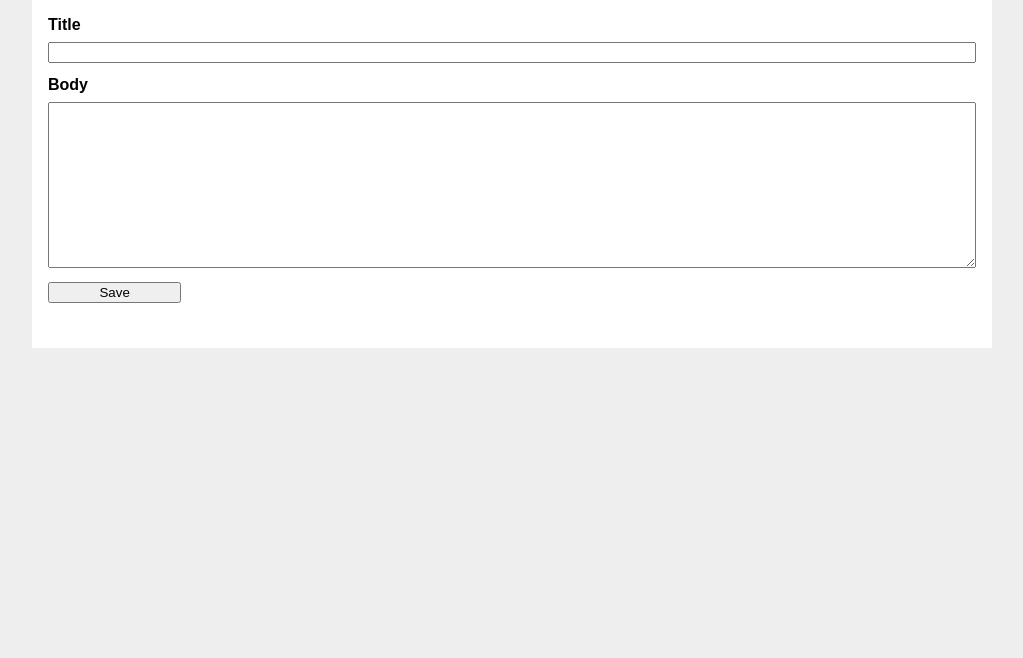
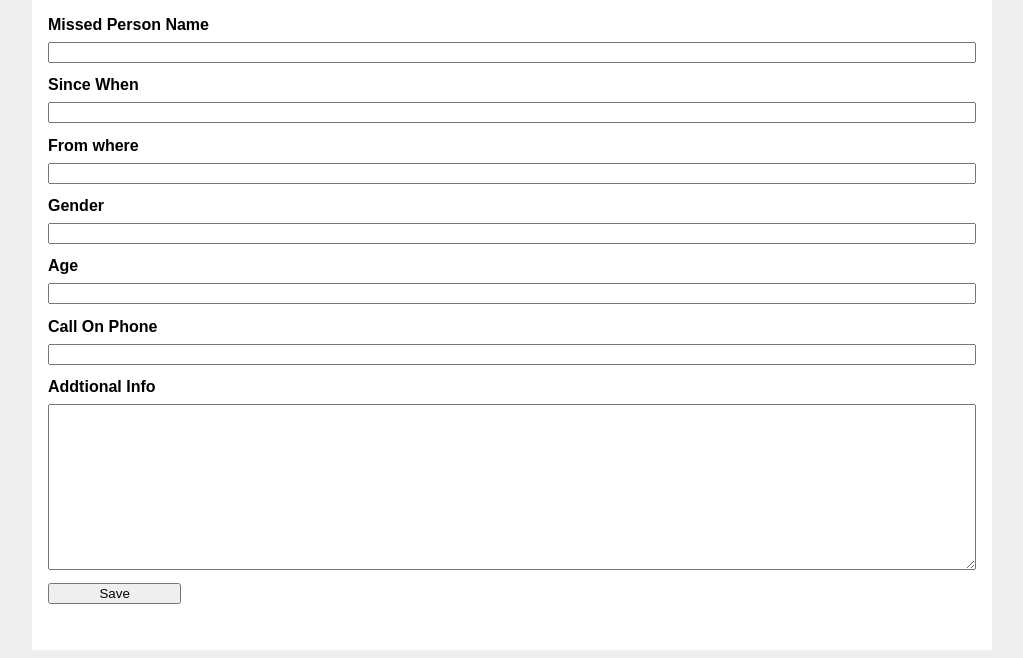
Before and after one commit to eyoul/missing_person, a Flask app: template missing/templates/blog/create.html in a window 1280 px wide. Shown: the part 98-756 px from the top of the page, without its empty margins (128-1151 px from the left). Run offline with Flask 3, Linux system fonts and the light colour scheme; the template is opened without the code that fills it, so the values that code supplies are empty.

Commit message:
update postes

```diff
--- a/missing/auth.py
+++ b/missing/auth.py
@@ -36,7 +36,7 @@ def register():
             try:
                 db.execute(
                     "INSERT INTO user (finder_name, phone, finder_location, email, password) VALUES (?, ?, ?, ?, ?)",
-                    (email, phone, finder_location, finder_name, generate_password_hash(password)),
+                    ( phone, finder_location, finder_name, email, generate_password_hash(password)),
                 )
                 db.commit()
             except db.IntegrityError:
--- a/missing/templates/blog/create.html
+++ b/missing/templates/blog/create.html
@@ -6,10 +6,20 @@
 
 {% block content %}
   <form method="post">
-    <label for="title">Title</label>
-    <input name="title" id="title" value="{{ request.form['title'] }}" required>
-    <label for="body">Body</label>
-    <textarea name="body" id="body">{{ request.form['body'] }}</textarea>
+    <label for="title">Missed Person Name</label>
+    <input name="title" id="title" value="{{ request.form['missed_name'] }}" required>
+    <label for="title">Since When</label>
+    <input name="title" id="title" value="{{ request.form['since'] }}" required>
+    <label for="title">From where</label>
+    <input name="title" id="title" value="{{ request.form['missing_from'] }}" required>
+    <label for="title">Gender</label>
+    <input name="title" id="title" value="{{ request.form['gender'] }}" required>
+    <label for="title">Age</label>
+    <input name="title" id="title" value="{{ request.form['age'] }}" required>
+    <label for="title">Call On Phone</label>
+    <input name="title" id="title" value="{{ request.form['call_on'] }}" required>
+    <label for="body">Addtional Info</label>
+    <textarea name="body" id="body">{{ request.form['addtional_info'] }}</textarea>
     <input type="submit" value="Save">
   </form>
 {% endblock %}
```
Also changed, not shown: missing/blog.py (+45 -2 lines), missing/templates/blog/index.html (+8 -3 lines).
